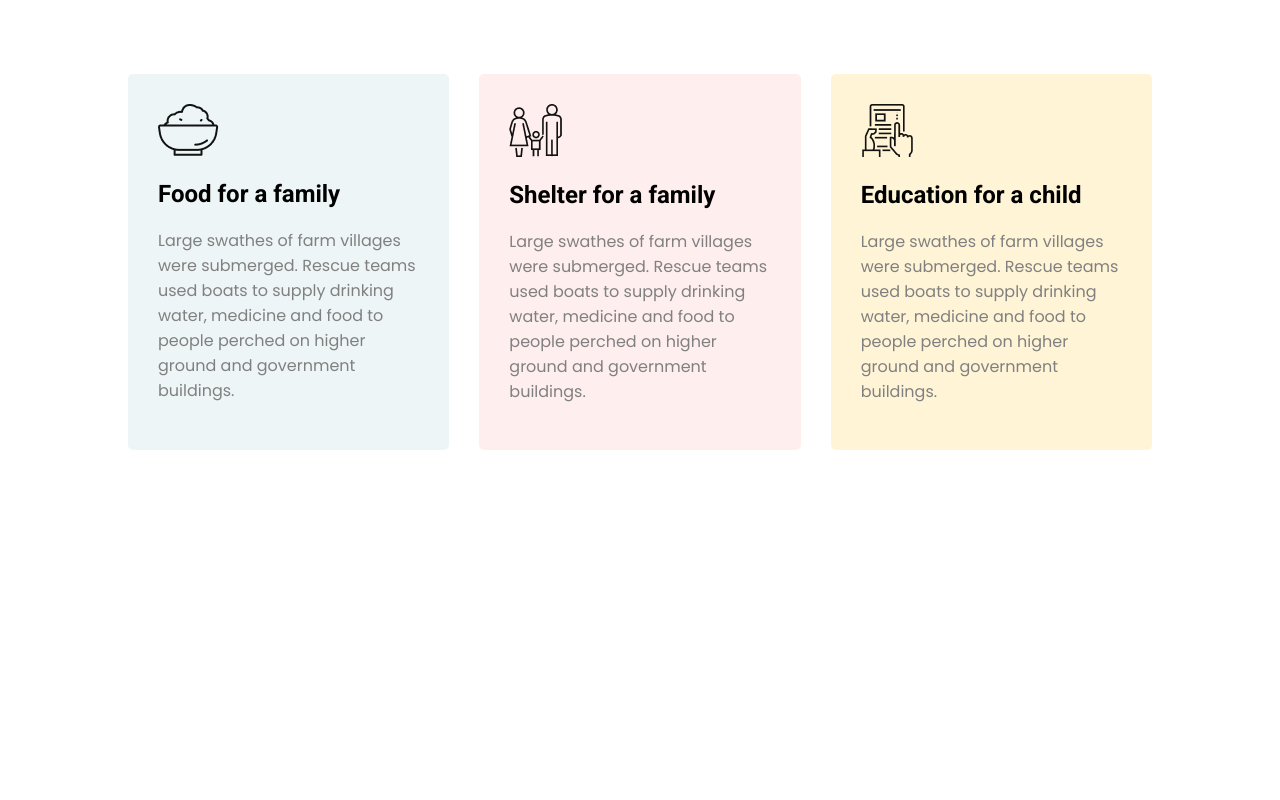
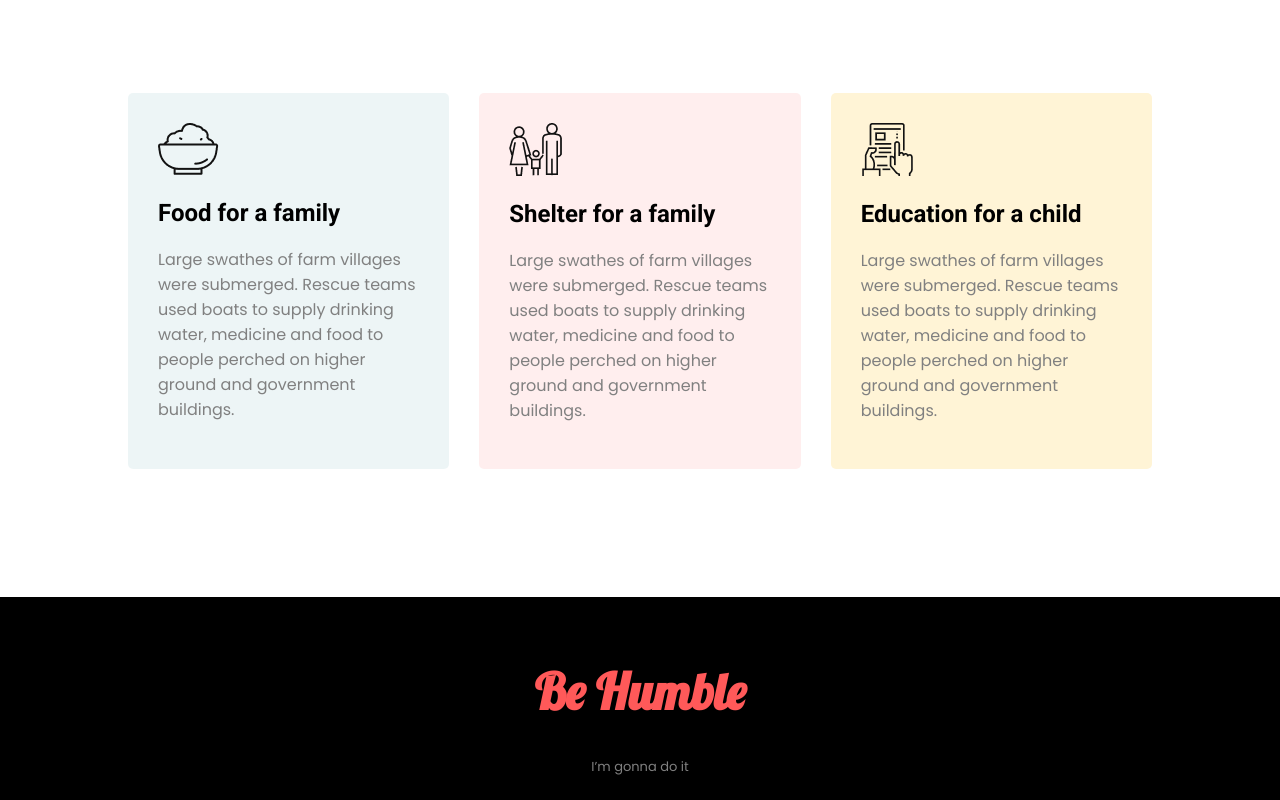
Before and after one commit to Ishrattaifa/donate-your-love, a plain HTML site: page index.html in a window 1280 px wide. Shown: the part 1736-2536 px from the top of the page. Before the commit the page ends 2314 px from the top, so only its background shows below. Drawn offline with Linux system fonts and the light colour scheme.

Commit message:
footer added

```diff
--- a/index.html
+++ b/index.html
@@ -5,9 +5,9 @@
     <meta http-equiv="X-UA-Compatible" content="IE=edge">
     <meta name="viewport" content="width=device-width, initial-scale=1.0">
     <title>Donate Your Love</title>
-    <link rel="preconnect" href="https://fonts.googleapis.com">
-<link rel="preconnect" href="https://fonts.gstatic.com" crossorigin>
-<link href="https://fonts.googleapis.com/css2?family=Open+Sans:wght@300;700;800&family=Poppins:wght@400;600;800&family=Roboto:wght@700&display=swap" rel="stylesheet">
+    <<link rel="preconnect" href="https://fonts.googleapis.com">
+    <link rel="preconnect" href="https://fonts.gstatic.com" crossorigin>
+    <link href="https://fonts.googleapis.com/css2?family=Lobster&family=Open+Sans:wght@300;700;800&family=Poppins:wght@400;600;800&family=Roboto:wght@700&display=swap" rel="stylesheet">
     <link rel="stylesheet" href="style.css">
 </head>
 <body>
@@ -62,6 +62,10 @@
             </div>
         </div>
     </section>
+    <footer>
+        <h1 class="footer-one">Be Humble</h1>
+        <p class="footer-para">I’m gonna do it</p>
+    </footer>
 
 
 </body>
--- a/style.css
+++ b/style.css
@@ -1,4 +1,5 @@
 body{
+    font-family: 'Lobster', cursive;
     font-family: 'Poppins', sans-serif;
 font-family: 'Roboto', sans-serif;
 margin: 0;
@@ -125,3 +126,21 @@ h1{
     background-color: #FFF4D6
     ;
 }
+footer {
+    text-align: center;
+    font-size: small;
+    background-color: black;
+    color: #FAFAFA;
+    padding-bottom: 10px;
+    padding-top: 30px;
+    margin-bottom: -15px;
+}
+.footer-one{
+    font-family: Lobster;
+    color: #FF5959;
+}
+.footer-para{
+    font-family: poppins;
+    color: gray;
+    font-weight: 400;
+}
```
